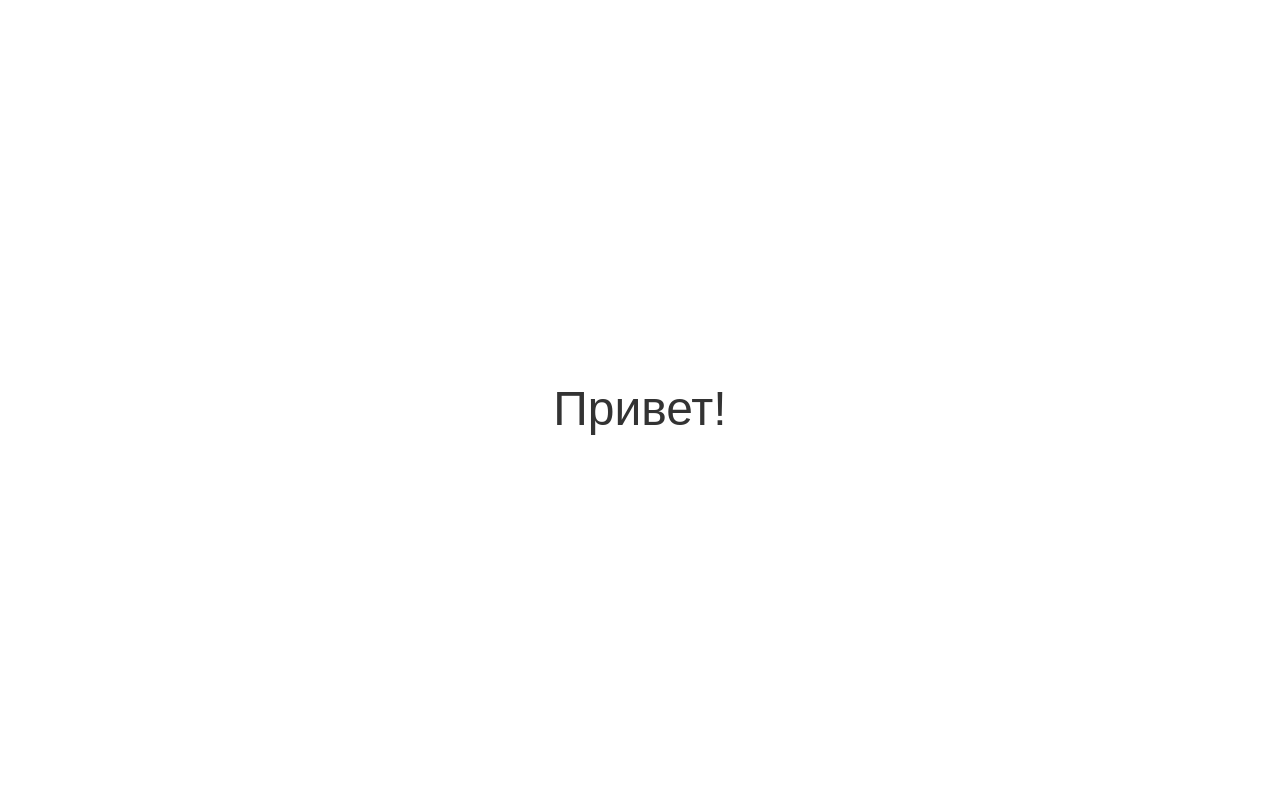
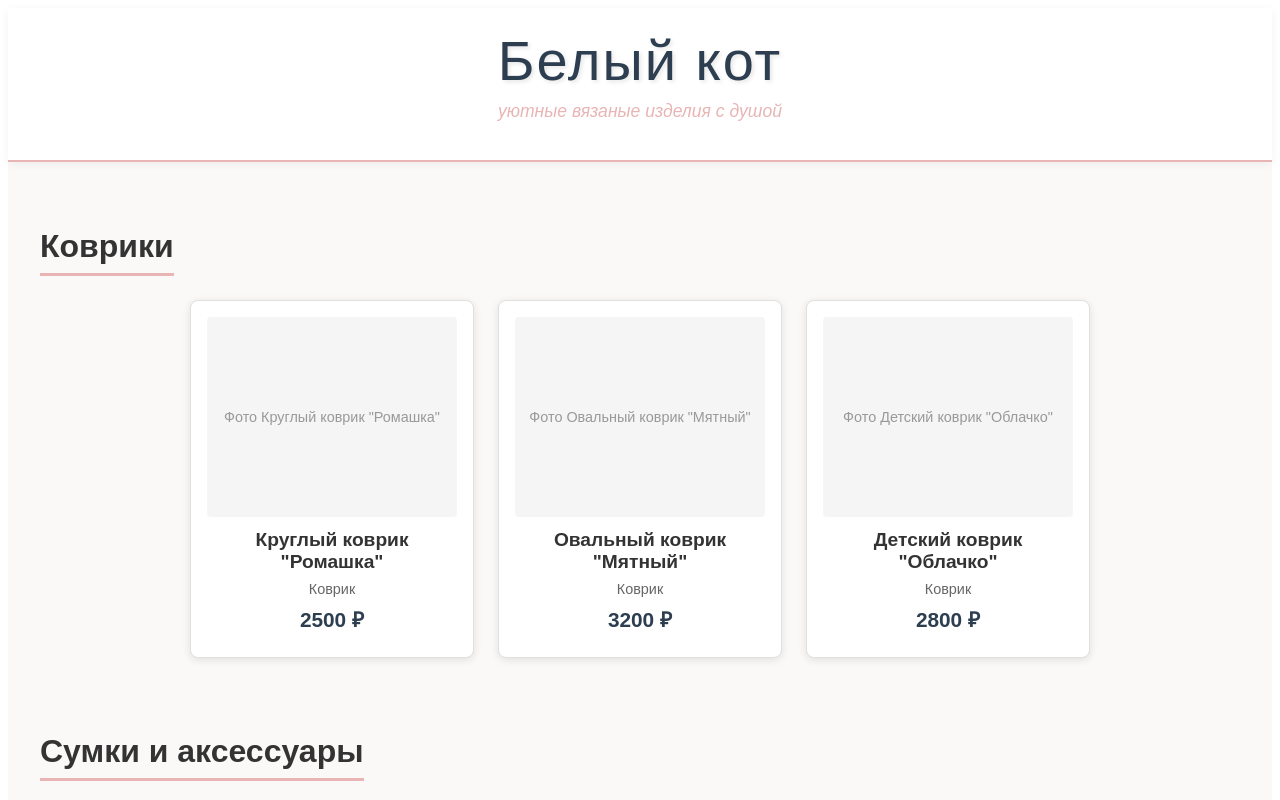
Before and after one commit to HoRonTy/White_cat_site, a React (Vite) app: page /1 in a window 1280 px wide. Shown: the top 800 px of the page. Built offline with nearby package versions, Linux system fonts and the light colour scheme.

Commit message:
Update App.jsx

```diff
--- a/src/App.jsx
+++ b/src/App.jsx
@@ -1,18 +1,188 @@
 import React from 'react'
 
-function App() {
+// Компонент карточки товара
+const ProductCard = ({ image, title, price, category }) => {
   return (
     <div style={{
-      display: 'flex',
-      justifyContent: 'center',
-      alignItems: 'center',
-      height: '100vh',
-      margin: 0,
-      fontFamily: 'Arial, sans-serif',
-      fontSize: '3rem',
-      color: '#333'
+      border: '1px solid #e0e0e0',
+      borderRadius: '8px',
+      padding: '16px',
+      width: '250px',
+      textAlign: 'center',
+      boxShadow: '0 2px 8px rgba(0,0,0,0.1)',
+      transition: 'transform 0.2s, box-shadow 0.2s',
+      cursor: 'pointer',
+      backgroundColor: 'white'
+    }}
+    onMouseEnter={(e) => {
+      e.currentTarget.style.transform = 'translateY(-4px)'
+      e.currentTarget.style.boxShadow = '0 4px 12px rgba(0,0,0,0.15)'
+    }}
+    onMouseLeave={(e) => {
+      e.currentTarget.style.transform = 'translateY(0)'
+      e.currentTarget.style.boxShadow = '0 2px 8px rgba(0,0,0,0.1)'
     }}>
-      Привет!
+      <div style={{
+        width: '100%',
+        height: '200px',
+        backgroundColor: '#f5f5f5',
+        borderRadius: '4px',
+        marginBottom: '12px',
+        display: 'flex',
+        alignItems: 'center',
+        justifyContent: 'center',
+        fontSize: '0.9rem',
+        color: '#999'
+      }}>
+        {/* Здесь будет изображение товара */}
+        Фото {title}
+      </div>
+      <h3 style={{ margin: '8px 0', fontSize: '1.2rem', color: '#333' }}>{title}</h3>
+      <p style={{ margin: '4px 0', color: '#666', fontSize: '0.9rem' }}>{category}</p>
+      <p style={{ margin: '8px 0', fontSize: '1.3rem', fontWeight: 'bold', color: '#2c3e50' }}>{price} ₽</p>
+    </div>
+  )
+}
+
+// Компонент категории
+const CategorySection = ({ title, products }) => {
+  return (
+    <section style={{ marginBottom: '48px' }}>
+      <h2 style={{
+        fontSize: '2rem',
+        color: '#333',
+        borderBottom: '3px solid #e8b4b4',
+        paddingBottom: '8px',
+        marginBottom: '24px',
+        display: 'inline-block'
+      }}>
+        {title}
+      </h2>
+      <div style={{
+        display: 'flex',
+        gap: '24px',
+        flexWrap: 'wrap',
+        justifyContent: 'center'
+      }}>
+        {products.map((product, index) => (
+          <ProductCard key={index} {...product} />
+        ))}
+      </div>
+    </section>
+  )
+}
+
+function App() {
+  // Данные для демонстрации
+  const rugs = [
+    { title: 'Круглый коврик "Ромашка"', price: 2500, category: 'Коврик' },
+    { title: 'Овальный коврик "Мятный"', price: 3200, category: 'Коврик' },
+    { title: 'Детский коврик "Облачко"', price: 2800, category: 'Коврик' },
+  ]
+
+  const bags = [
+    { title: 'Сумка-шоппер "Морская"', price: 3500, category: 'Сумка' },
+    { title: 'Клатч "Вечерний"', price: 2200, category: 'Сумка' },
+    { title: 'Рюкзак "Уют"', price: 4200, category: 'Сумка' },
+  ]
+
+  const additionalProducts = [
+    { title: 'Плед "Домашний"', price: 4500, category: 'Плед' },
+    { title: 'Игрушка "Зайка"', price: 1500, category: 'Игрушка' },
+  ]
+
+  return (
+    <div style={{
+      minHeight: '100vh',
+      backgroundColor: '#faf9f8',
+      fontFamily: 'Arial, sans-serif'
+    }}>
+      {/* Шапка сайта */}
+      <header style={{
+        backgroundColor: 'white',
+        boxShadow: '0 2px 10px rgba(0,0,0,0.05)',
+        padding: '20px 0',
+        marginBottom: '40px',
+        borderBottom: '2px solid #e8b4b4'
+      }}>
+        <div style={{
+          maxWidth: '1200px',
+          margin: '0 auto',
+          padding: '0 20px',
+          textAlign: 'center'
+        }}>
+          <h1 style={{
+            fontSize: '3.5rem',
+            margin: 0,
+            color: '#2c3e50',
+            letterSpacing: '2px',
+            fontWeight: '300',
+            textShadow: '2px 2px 4px rgba(0,0,0,0.1)'
+          }}>
+            Белый кот
+          </h1>
+          <p style={{
+            fontSize: '1.1rem',
+            color: '#e8b4b4',
+            marginTop: '8px',
+            fontStyle: 'italic'
+          }}>
+            уютные вязаные изделия с душой
+          </p>
+        </div>
+      </header>
+
+      {/* Основной контент */}
+      <main style={{
+        maxWidth: '1200px',
+        margin: '0 auto',
+        padding: '0 20px'
+      }}>
+        <CategorySection title="Коврики" products={rugs} />
+        <CategorySection title="Сумки и аксессуары" products={bags} />
+
+        {/* Дополнительная категория */}
+        <section style={{ marginBottom: '48px' }}>
+          <h2 style={{
+            fontSize: '2rem',
+            color: '#333',
+            borderBottom: '3px solid #e8b4b4',
+            paddingBottom: '8px',
+            marginBottom: '24px',
+            display: 'inline-block'
+          }}>
+            Также в наличии
+          </h2>
+          <div style={{
+            display: 'flex',
+            gap: '24px',
+            flexWrap: 'wrap',
+            justifyContent: 'center'
+          }}>
+            {additionalProducts.map((product, index) => (
+              <ProductCard key={index} {...product} />
+            ))}
+          </div>
+        </section>
+      </main>
+
+      {/* Подвал */}
+      <footer style={{
+        backgroundColor: '#2c3e50',
+        color: 'white',
+        padding: '30px 0',
+        marginTop: '60px'
+      }}>
+        <div style={{
+          maxWidth: '1200px',
+          margin: '0 auto',
+          padding: '0 20px',
+          textAlign: 'center'
+        }}>
+          <p style={{ margin: '5px 0' }}>© 2024 Белый кот - вязаные изделия ручной работы</p>
+          <p style={{ margin: '5px 0', color: '#e8b4b4' }}>Свяжитесь с нами: example@email.com | +7 (999) 123-45-67</p>
+        </div>
+      </footer>
     </div>
   )
 }
```
